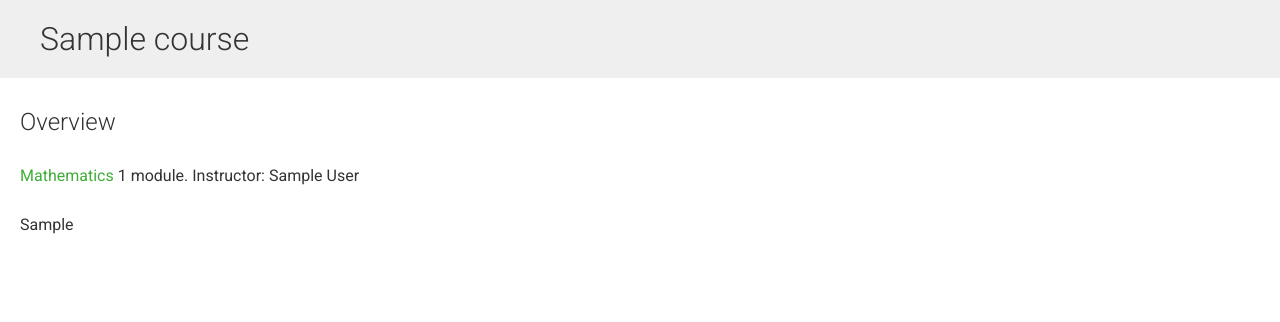
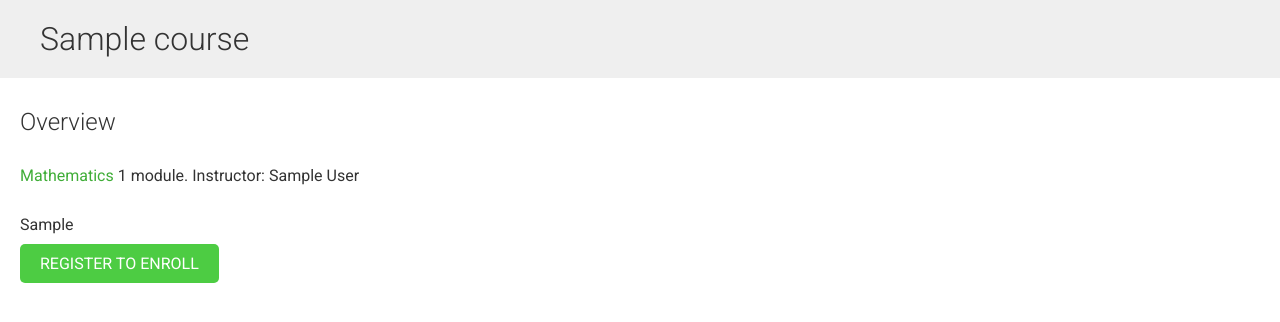
Before and after one commit to dzmitryi-lazarchyk/educa, a Django app: a page that uses educa/courses/templates/courses/course/detail.html in a window 1280 px wide. Shown: the part 54-376 px from the top of the page. Run offline with Django 5.2, Linux system fonts and the light colour scheme; data comes from the database, SQL or seed files in the repository; tables that the repository leaves empty hold one stand-in row (values such as "Sample post").

Commit message:
Student's enrollment.

```diff
--- a/educa/courses/models.py
+++ b/educa/courses/models.py
@@ -27,6 +27,9 @@ class Course(models.Model):
                                 on_delete=models.CASCADE)
     overview = models.TextField()
     created = models.DateTimeField(auto_now_add=True)
+    students = models.ManyToManyField(User,
+                                      related_name='courses_joined',
+                                      blank=True)
 
     class Meta:
         ordering = ['-created']
--- a/educa/courses/templates/courses/course/detail.html
+++ b/educa/courses/templates/courses/course/detail.html
@@ -17,6 +17,17 @@
                 Instructor: {{ object.owner.get_full_name }}
             </p>
             {{ object.overview|linebreaks }}
+            {% if request.user.is_authenticated %}
+                <form action="{% url "student_enroll_course" %}" method="post">
+                    {{ enroll_form }}
+                    {% csrf_token %}
+                    <input type="submit" value="Enroll now">
+                </form>
+            {% else %}
+                <a href="{% url "student_registration" %}" class="button">
+                    Register to enroll
+                </a>
+            {% endif %}
         </div>
     {% endwith %}
 {% endblock %}
--- a/educa/courses/views.py
+++ b/educa/courses/views.py
@@ -14,6 +14,7 @@ from django.db.models import Count
 from braces.views import CsrfExemptMixin, JsonRequestResponseMixin
 from .models import Course, Module, Content, Subject
 from .forms import ModuleFormSet
+from students.forms import CourseEnrollForm
 
 
 class OwnerMixin:
@@ -204,3 +205,10 @@ class CourseListView(TemplateResponseMixin, View):
 class CourseDetailView(DetailView):
     model = Course
     template_name = 'courses/course/detail.html'
+
+    def get_context_data(self, **kwargs):
+        context = super().get_context_data(**kwargs)
+        context['enroll_form'] = CourseEnrollForm(
+            initial={'course':self.object})
+
+        return context
--- /dev/null
+++ b/educa/students/forms.py
@@ -0,0 +1,9 @@
+from django import forms
+from courses.models import Course
+
+
+class CourseEnrollForm(forms.Form):
+    course = forms.ModelChoiceField(
+        queryset=Course.objects.all(),
+        widget=forms.HiddenInput
+    )
--- a/educa/students/urls.py
+++ b/educa/students/urls.py
@@ -5,4 +5,7 @@ urlpatterns = [
     path('register/',
          views.StudentRegistrationView.as_view(),
          name='student_registration'),
+    path('enroll-course/',
+         views.StudentEnrollCourseView.as_view(),
+         name='student_enroll_course'),
 ]
```
Also changed, not shown: educa/students/views.py (+17 -1 lines), educa/courses/migrations/0004_course_students.py (added).
